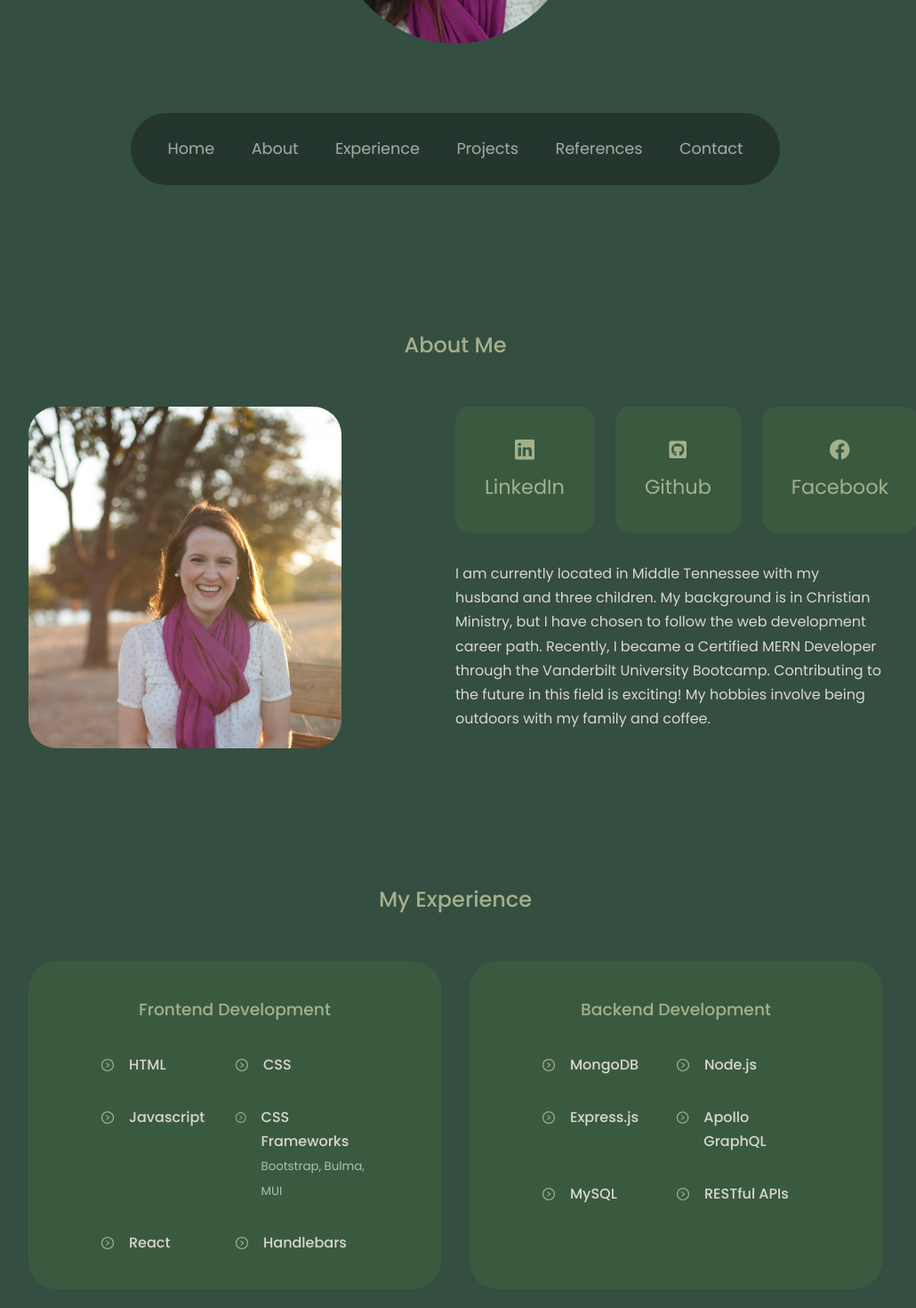
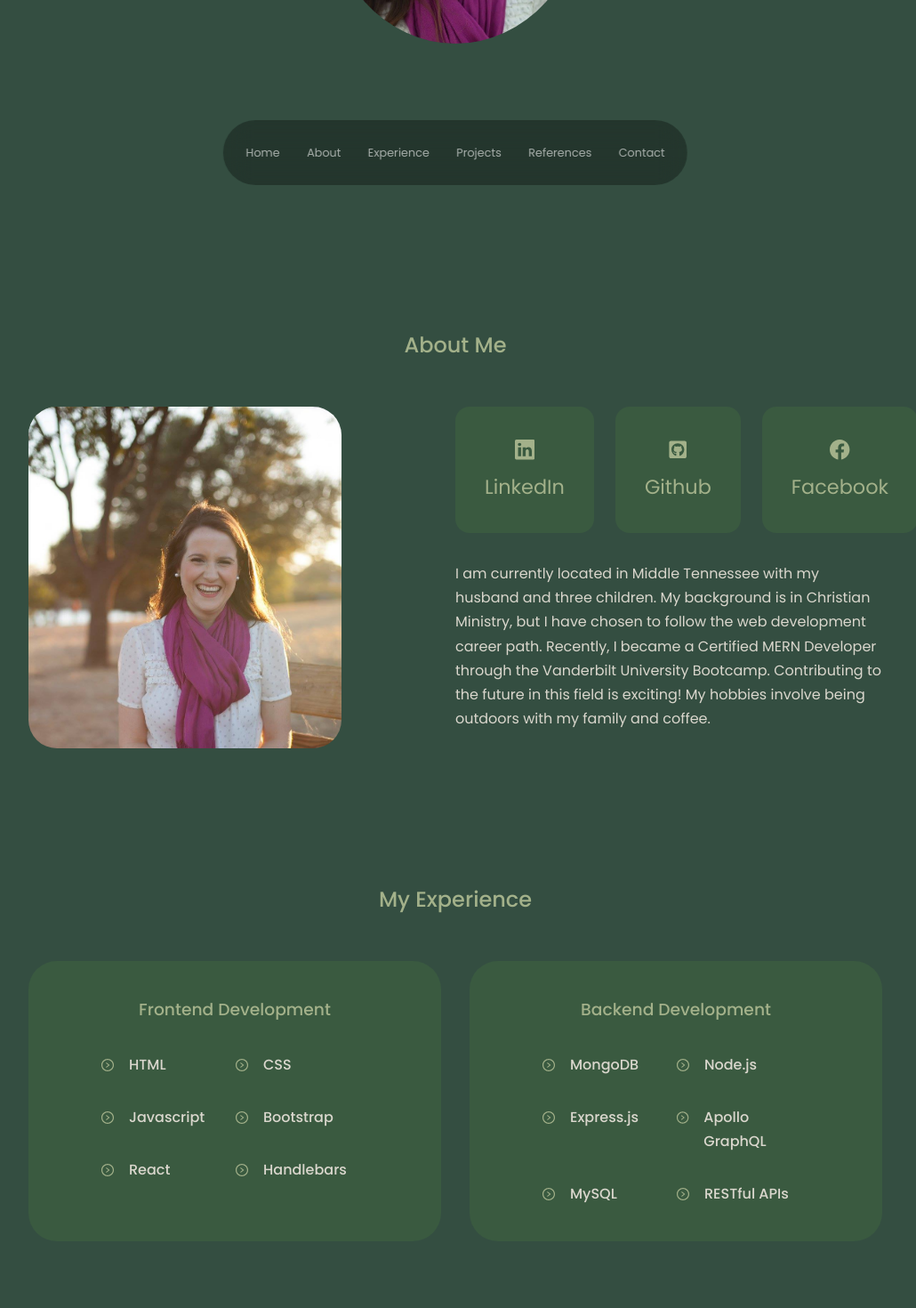
Before and after one commit to leah-choco/Portfolio, a React (Create React App) app: page / in a window 1280 px wide. Shown: the part 560-2030 px from the top of the page at 89% size, without its empty margins (128-1158 px from the left). Built offline with nearby package versions, Linux system fonts and the light colour scheme.

Commit message:
Changed Frameworks to just Bootstrap, navbar size is now smaller

```diff
--- a/src/components/Experience/Experience.jsx
+++ b/src/components/Experience/Experience.jsx
@@ -33,8 +33,7 @@ const Experience = () => {
             <article className='experience__details'>
               <AiOutlineRightCircle className='experience__details-icon'/>
                 <div>
-                  <h4>CSS Frameworks</h4>
-                  <small className='text-light'>Bootstrap, Bulma, MUI</small>
+                  <h4>Bootstrap</h4>
                 </div>
             </article>
             <article className='experience__details'>
--- a/src/components/Nav/nav.css
+++ b/src/components/Nav/nav.css
@@ -1,15 +1,14 @@
 nav {
     background: rgba(0,0,0,0.3);
     width: max-content;
-    display: block;
-    padding: 0.7rem 1.7rem;
+    padding: 0.7rem;
     z-index: 2;
     position: fixed;
     left: 50%;
     transform: translateX(-50%);
     bottom: 2rem;
     display: flex;
-    gap: 0.8rem;
+    gap: 0.1rem;
     border-radius: 3rem;
     backdrop-filter: blur(15px);
 
@@ -20,7 +19,7 @@ nav a{
     padding: 0.9rem;
     border-radius: 15%;
     display: flex;
-    font-size: 1.1rem;
+    font-size: 0.8rem;
     color: rgba(255, 255, 255, 0.6);
 }
 
--- a/src/components/References/references.css
+++ b/src/components/References/references.css
@@ -31,7 +31,8 @@
 }
 
 .swiper-pagination-clickable .swiper-pagination-bullet {
-    background: var(--color-primary);
+    background: var(--color-white);
+
 }
 
 /* Tablet Media Queries*/
```
